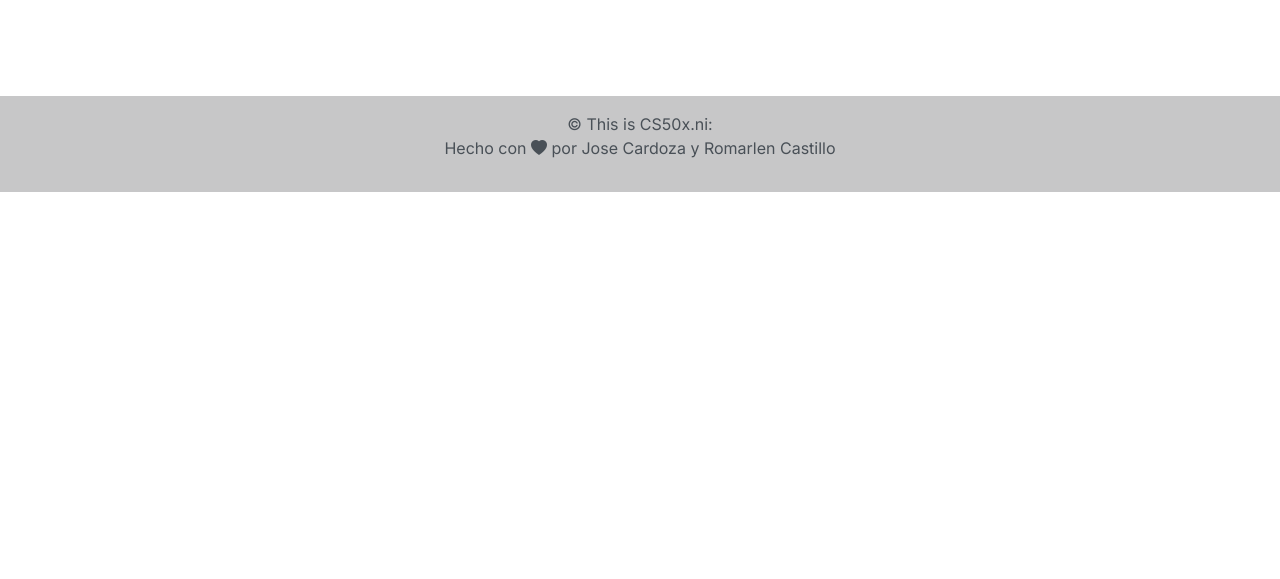
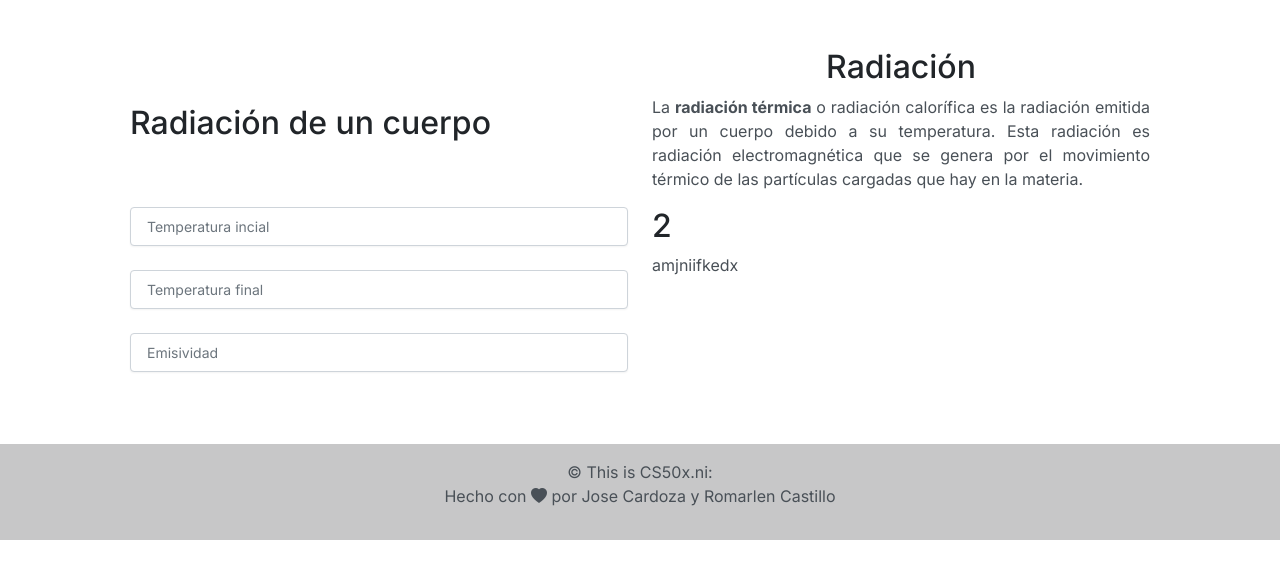
Before and after one commit to jcardoza21/heatapp, a Python web app: template templates/radiation.html in a window 1280 px wide. Shown: the part 67-646 px from the top of the page. Run offline with Jinja, Linux system fonts and the light colour scheme; the template is opened without the code that fills it, so the values that code supplies are empty; some libraries are stand-ins or nearby versions.

Commit message:
version romarlen, añadi conduccion, convection

```diff
--- /dev/null
+++ b/static/all.css
@@ -0,0 +1,9 @@
+footer.principal {
+  font-size: 15px;
+  color: white;
+  background-color: #373153;
+  text-align: center;
+  position: absolute;
+  width: 100%;
+  bottom: 0;
+}
--- /dev/null
+++ b/templates/h.html
@@ -0,0 +1 @@
+<p>bjyu</p>
--- a/templates/layout.html
+++ b/templates/layout.html
@@ -13,6 +13,7 @@
 
         <!--Tema obtenido de Bootswatch: Zephyr ver documentacion en https://bootswatch.com/zephyr/-->
         <link href="/static/zephyr.css" rel="stylesheet"/>
+        <link rel="stylesheet" href="css/all.css">
 
         <!--Iconos de Bootstrap ver documentacion en https://icons.getbootstrap.com/-->
         <link rel="stylesheet" href="https://cdn.jsdelivr.net/npm/bootstrap-icons@1.5.0/font/bootstrap-icons.css">
@@ -71,12 +72,13 @@
             <main class="container p-5">
                 {% block main %}{% endblock %}
             </main>
-      </body>
-<footer class="bg-light text-center text-lg-start">
-  <div class="text-center p-3" style="background-color: rgba(0, 0, 0, 0.2);">
-    © This is CS50x.ni:
-    <p>Hecho con <i class="bi bi-heart-fill"></i> por Jose Cardoza y Romarlen Castillo</p>
-    </div>
-</footer>
 
+
+        <footer class="bg-light text-center text-lg-start">
+          <div class="text-center p-3" style="background-color: rgba(0, 0, 0, 0.2);">
+            © This is CS50x.ni:
+            <p>Hecho con <i class="bi bi-heart-fill"></i> por Jose Cardoza y Romarlen Castillo</p>
+            </div>
+        </footer>
+    </body>
 </html>
--- a/templates/radiation.html
+++ b/templates/radiation.html
@@ -5,12 +5,47 @@
 {% endblock %}
 
 {% block main %}
-<div class="container-fluid">
-    <div class="row">
-        <div class="col">
+<form action="/convection" method="post">
+    <div class="container-fluid">
 
+         <div class="row align-items-center">
+            <div class="col">
+
+                <h2>Radiación de un cuerpo</h3>
+            </div>
+
+            <div class="col" align="center">
+                <h2> Radiación</h2>
+                <p style="text-align: justify;"> La <strong>radiación térmica</strong> o radiación calorífica es la radiación emitida por un cuerpo
+                debido a su temperatura. Esta radiación es radiación electromagnética que se genera por el movimiento térmico de las partículas cargadas que hay en la materia.</p>
+            </div>
+        </div>
+
+        <div class="row">
+            <div class="col">
+
+                 <div class= "form-group">
+                     <input class="form-control" name="t1" placeholder="Temperatura incial" type="number"/>
+                </div>
+                <br>
+
+                <div class= "form-group">
+                     <input class="form-control" name="t2" placeholder="Temperatura final" type="number"/>
+                </div>
+                <br>
+
+                <div class= "form-group">
+                     <input class="form-control" name="emisivity" placeholder="Emisividad" type="number"/>
+                </div>
+                <br>
+            </div>
+
+            <div class ="col">
+                <h2> 2</h2>
+                <p> amjniifkedx</p>
+            </div>
         </div>
     </div>
-</div>
+</form>
 
 {% endblock %}
```
Also changed, not shown: application.py (+16 -1 lines), templates/conduction.html (+34 -5 lines), templates/convection.html (+32 -4 lines), heatapp.db, static/scripts.js (added), templates/v_plates.html (added).
